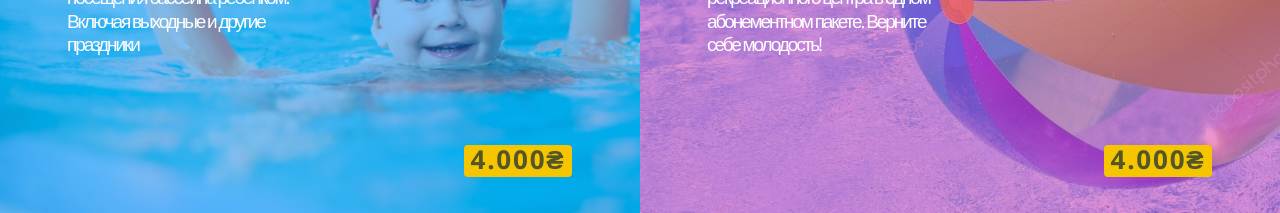
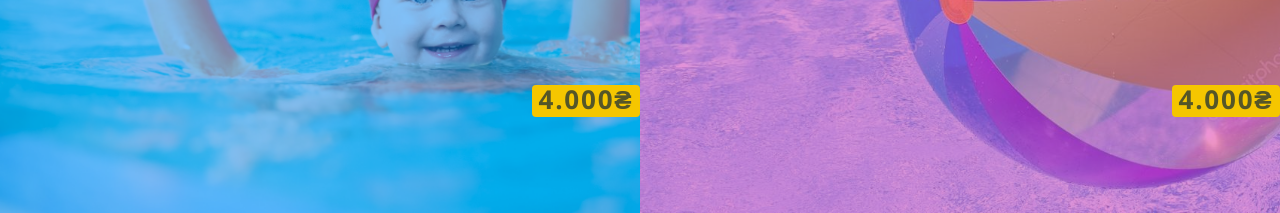
Before and after one commit to PanchenkoNata/HW_22_11_18_Petroholding_grids, a plain HTML site: page index.html in a window 1280 px wide. Shown: the part 379-592 px from the top of the page. Drawn offline with nearby package versions, Linux system fonts and the light colour scheme; files whose address does not match are found by name.

Commit message:
All_cards -> grids + rows-height

```diff
--- a/styles/main.scss
+++ b/styles/main.scss
@@ -94,6 +94,8 @@ h2 {
         grid-template-columns: 50% 50%;
         grid-template-areas: "_child_card _basic_sport"
                             "_full_immertion _aqua_yoga";
+        grid-template-rows: 516px auto;
+        grid-auto-rows: 258px;
         grid-column-gap: 0px;
 
         &:nth-child(1) {
@@ -110,7 +112,7 @@ h2 {
         }
 
         .size1 {
-            height: 516px;
+            // height: 516px;
 
             h2 {
                 font-size: 54px;
@@ -121,12 +123,12 @@ h2 {
 
             .card_content {
                 height: 417px;
-                margin: 60px 68px 38px 67px;
+                // margin: 60px 68px 38px 67px;
             }
         }
 
         .size2 {
-            height: 258px;
+            // height: 258px;
 
             h2 {
                 margin: 14px 0 0 -3px;
```
Also changed, not shown: styles/main.css, 1 other file.
